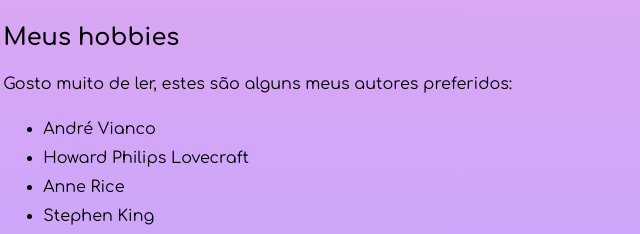
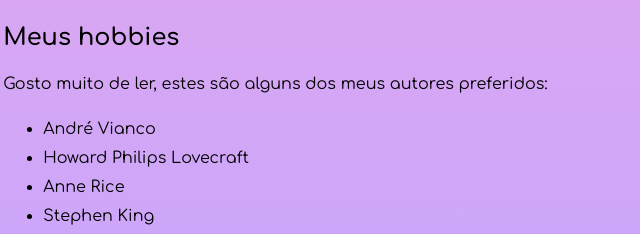
Before and after one commit to CoraLay/Apresentacao-FIAP, a plain HTML site: page index.html in a window 1280 px wide. Shown: the part 762-996 px from the top of the page, 48-688 px from the left. Drawn offline with Linux system fonts and the light colour scheme.

Commit message:
correção de typos

```diff
--- a/index.html
+++ b/index.html
@@ -35,7 +35,7 @@
     <section id="hobbies">
       <h2>Meus hobbies</h2>
       <article>
-        <p>Gosto muito de ler, estes são alguns meus autores preferidos:</p>
+        <p>Gosto muito de ler, estes são alguns dos meus autores preferidos:</p>
         <ul>
           <li>André Vianco</li>
           <li>Howard Philips Lovecraft</li>
```
